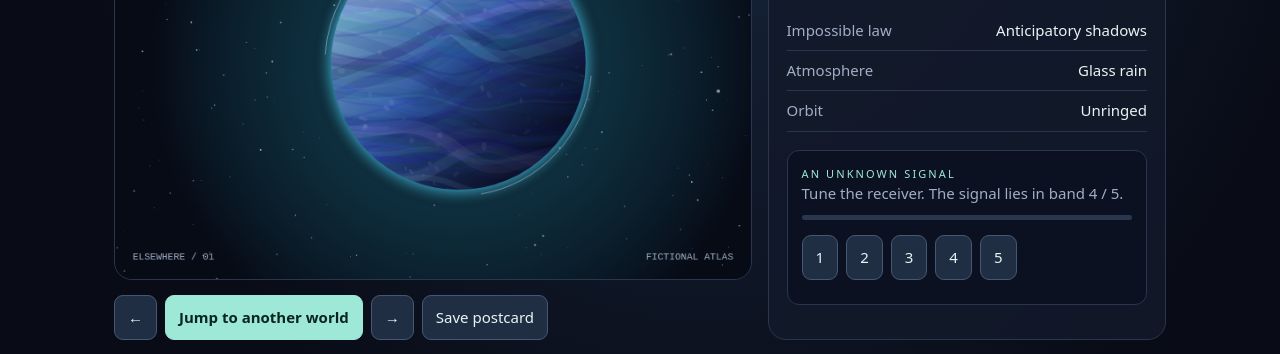
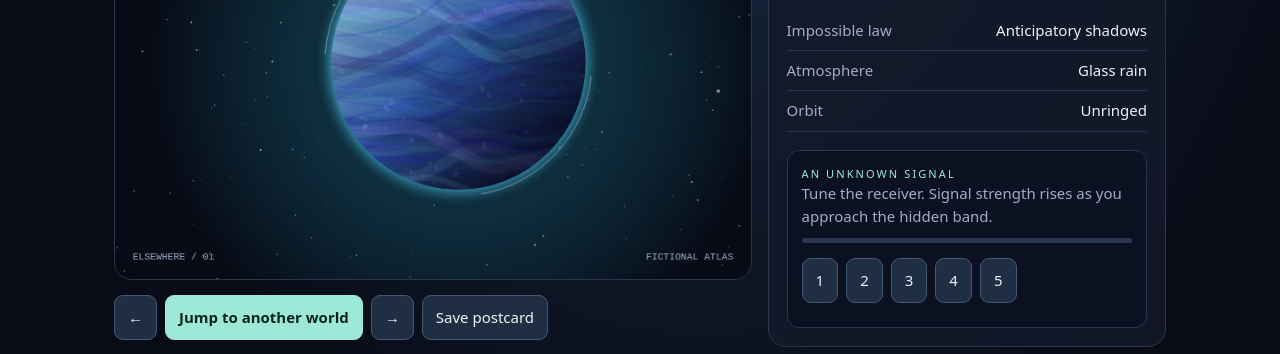
Before and after one commit to scientifica007/Have_Fun, a plain HTML site: page index.html in a window 1280 px wide. Shown: the part 296-650 px from the top of the page. Drawn offline with Linux system fonts and the light colour scheme.

Commit message:
Make signal hunting an actual feedback puzzle

```diff
--- a/index.html
+++ b/index.html
@@ -32,7 +32,7 @@ const worlds=[
 ['Aster','أستر','The stars above this world are drawn each morning by invisible migratory birds.','ترسم طيور مهاجرة غير مرئية نجوم هذا العالم كل صباح.','Drawn constellations','كوكبات مرسومة','Indigo hail','بَرَد نيلي','A feather of starlight','ريشة من ضوء النجوم',249,1],
 ['Exit','إكزِت','A world with a single door. It opens not to another place, but to a different possible version of the traveler.','عالم ذو باب واحد، لا يفتح على مكان آخر بل على نسخة ممكنة مختلفة من المسافر.','Alternative selves','ذوات بديلة','Crimson haze','ضباب قرمزي','A key without a lock','مفتاح بلا قفل',351,0]
 ];
-const labels={en:{subtitle:'An expedition beyond reality',brand:'ELSEWHERE.',jump:'Jump to another world',postcard:'Save postcard',signalTitle:'An unknown signal',logTitle:'Expedition journal',export:'Export journal',foot:'A fictional universe. No accounts, no network requests, no real astronomical claims. Your discoveries stay in this browser.',law:'Impossible law',weather:'Atmosphere',orbit:'Orbit',sector:'SECTOR',catalog:'WORLD',band:'Band',hint:'Tune the receiver. The signal lies in band ',found:'Recovered: ',wrong:'Interference. Try a different band.',empty:'Nothing recovered yet. The universe is waiting.',count:' relics recovered',complete:'All relics recovered. The atlas is complete.',rings:'Ringed',plain:'Unringed'},ar:{subtitle:'رحلة إلى ما وراء الواقع',brand:'في مكان آخر.',jump:'اقفز إلى عالم آخر',postcard:'حفظ بطاقة الكوكب',signalTitle:'إشارة مجهولة',logTitle:'سجل الرحلة',export:'تصدير السجل',foot:'كون خيالي. لا حسابات ولا اتصالات شبكية ولا ادعاءات فلكية حقيقية. تبقى اكتشافاتك في هذا المتصفح.',law:'القانون المستحيل',weather:'الغلاف الجوي',orbit:'المدار',sector:'القطاع',catalog:'العالم',band:'التردد',hint:'اضبط جهاز الاستقبال. الإشارة في النطاق ',found:'تم العثور على: ',wrong:'تشويش. جرّب ترددًا آخر.',empty:'لم تعثر على شيء بعد. الكون ينتظرك.',count:' آثار مستعادة',complete:'استعدت جميع الآثار. اكتمل الأطلس.',rings:'ذو حلقات',plain:'بلا حلقات'}};
+const labels={en:{subtitle:'An expedition beyond reality',brand:'ELSEWHERE.',jump:'Jump to another world',postcard:'Save postcard',signalTitle:'An unknown signal',logTitle:'Expedition journal',export:'Export journal',foot:'A fictional universe. No accounts, no network requests, no real astronomical claims. Your discoveries stay in this browser.',law:'Impossible law',weather:'Atmosphere',orbit:'Orbit',sector:'SECTOR',catalog:'WORLD',band:'Band',hint:'Tune the receiver. Signal strength rises as you approach the hidden band. ',found:'Recovered: ',wrong:'Interference. Try a different band.',empty:'Nothing recovered yet. The universe is waiting.',count:' relics recovered',complete:'All relics recovered. The atlas is complete.',rings:'Ringed',plain:'Unringed'},ar:{subtitle:'رحلة إلى ما وراء الواقع',brand:'في مكان آخر.',jump:'اقفز إلى عالم آخر',postcard:'حفظ بطاقة الكوكب',signalTitle:'إشارة مجهولة',logTitle:'سجل الرحلة',export:'تصدير السجل',foot:'كون خيالي. لا حسابات ولا اتصالات شبكية ولا ادعاءات فلكية حقيقية. تبقى اكتشافاتك في هذا المتصفح.',law:'القانون المستحيل',weather:'الغلاف الجوي',orbit:'المدار',sector:'القطاع',catalog:'العالم',band:'التردد',hint:'اضبط جهاز الاستقبال. تزداد قوة الإشارة كلما اقتربت من التردد المخفي. ',found:'تم العثور على: ',wrong:'تشويش. جرّب ترددًا آخر.',empty:'لم تعثر على شيء بعد. الكون ينتظرك.',count:' آثار مستعادة',complete:'استعدت جميع الآثار. اكتمل الأطلس.',rings:'ذو حلقات',plain:'بلا حلقات'}};
 let index=0, lang='en', collected=new Set(), attempts=new Set();
 try{const saved=JSON.parse(localStorage.getItem('elsewhere-v1')||'{}');lang=saved.lang==='ar'?'ar':'en';index=Number.isInteger(saved.index)&&saved.index>=0&&saved.index<worlds.length?saved.index:0;collected=new Set((Array.isArray(saved.collected)?saved.collected:[]).filter(i=>Number.isInteger(i)&&i>=0&&i<worlds.length))}catch{}
 function save(){try{localStorage.setItem('elsewhere-v1',JSON.stringify({lang,index,collected:[...collected]}))}catch{}}
@@ -54,7 +54,7 @@ ctx.font='11px monospace';ctx.fillStyle='#a0aec5';ctx.textAlign='left';ctx.fillT
 }
 function target(){return (index*7+3)%5}
 function render(){const t=labels[lang], ar=lang==='ar',w=worlds[index];document.documentElement.lang=lang;document.documentElement.dir=ar?'rtl':'ltr';$('lang').textContent=ar?'English':'العربية';for(const key of ['subtitle','brand','jump','postcard','signalTitle','logTitle','export','foot'])$(key).textContent=t[key];$('sector').textContent=t.sector+' '+String(index+1).padStart(2,'0');$('coordinates').textContent='X '+(index*137+41)+' / Y '+(index*83+17);$('catalog').textContent=t.catalog+' '+(index+1)+' / '+worlds.length;$('world').textContent=w[ar?1:0];$('story').textContent=w[ar?3:2];$('stats').replaceChildren();for(const [name,val] of [[t.law,w[ar?5:4]],[t.weather,w[ar?7:6]],[t.orbit,w[11]?t.rings:t.plain]]){const d=document.createElement('div');d.className='stat';const a=document.createElement('span'),b=document.createElement('span');a.textContent=name;b.textContent=val;d.append(a,b);$('stats').append(d)}
-$('hint').textContent=t.hint+(target()+1)+' / 5.';$('bands').replaceChildren();for(let i=0;i<5;i++){const b=document.createElement('button');b.textContent=String(i+1);b.setAttribute('aria-label',t.band+' '+(i+1));b.disabled=collected.has(index)||attempts.has(i);b.onclick=()=>{attempts.add(i);if(i===target()){collected.add(index);save()}render()};$('bands').append(b)}const pct=collected.has(index)?100:attempts.size?25:0;$('strength').style.width=pct+'%';$('meter').setAttribute('aria-valuenow',pct);$('result').textContent=collected.has(index)?t.found+w[ar?9:8]:attempts.size?t.wrong:'';$('count').textContent=collected.size===worlds.length?t.complete:collected.size+'/'+worlds.length+t.count;$('entries').replaceChildren();if(!collected.size){const p=document.createElement('p');p.className='muted';p.textContent=t.empty;$('entries').append(p)}for(const i of [...collected].sort((a,b)=>a-b)){const e=document.createElement('div');e.className='entry';const s=document.createElement('strong'),p=document.createElement('small');s.textContent=worlds[i][ar?9:8];p.textContent=worlds[i][ar?1:0];e.append(s,p);$('entries').append(e)}draw();save()}
+$('hint').textContent=t.hint;$('bands').replaceChildren();for(let i=0;i<5;i++){const b=document.createElement('button');b.textContent=String(i+1);b.setAttribute('aria-label',t.band+' '+(i+1));b.disabled=collected.has(index)||attempts.has(i);b.onclick=()=>{attempts.add(i);if(i===target()){collected.add(index);save()}render()};$('bands').append(b)}const pct=collected.has(index)?100:attempts.size?Math.max(...[...attempts].map(i=>100-20*Math.abs(i-target()))):0;$('strength').style.width=pct+'%';$('meter').setAttribute('aria-valuenow',pct);$('result').textContent=collected.has(index)?t.found+w[ar?9:8]:attempts.size?t.wrong:'';$('count').textContent=collected.size===worlds.length?t.complete:collected.size+'/'+worlds.length+t.count;$('entries').replaceChildren();if(!collected.size){const p=document.createElement('p');p.className='muted';p.textContent=t.empty;$('entries').append(p)}for(const i of [...collected].sort((a,b)=>a-b)){const e=document.createElement('div');e.className='entry';const s=document.createElement('strong'),p=document.createElement('small');s.textContent=worlds[i][ar?9:8];p.textContent=worlds[i][ar?1:0];e.append(s,p);$('entries').append(e)}draw();save()}
 function go(i){index=(i+worlds.length)%worlds.length;attempts.clear();render()}
 $('prev').onclick=()=>go(index-1);$('next').onclick=()=>go(index+1);$('jump').onclick=()=>{const un=worlds.map((_,i)=>i).filter(i=>i!==index&&!collected.has(i));const candidates=un.length?un:worlds.map((_,i)=>i).filter(i=>i!==index);go(candidates[Math.floor(Math.random()*candidates.length)])};$('lang').onclick=()=>{lang=lang==='en'?'ar':'en';render()};
 function download(url,name){const a=document.createElement('a');a.href=url;a.download=name;document.body.append(a);a.click();a.remove()}
```
